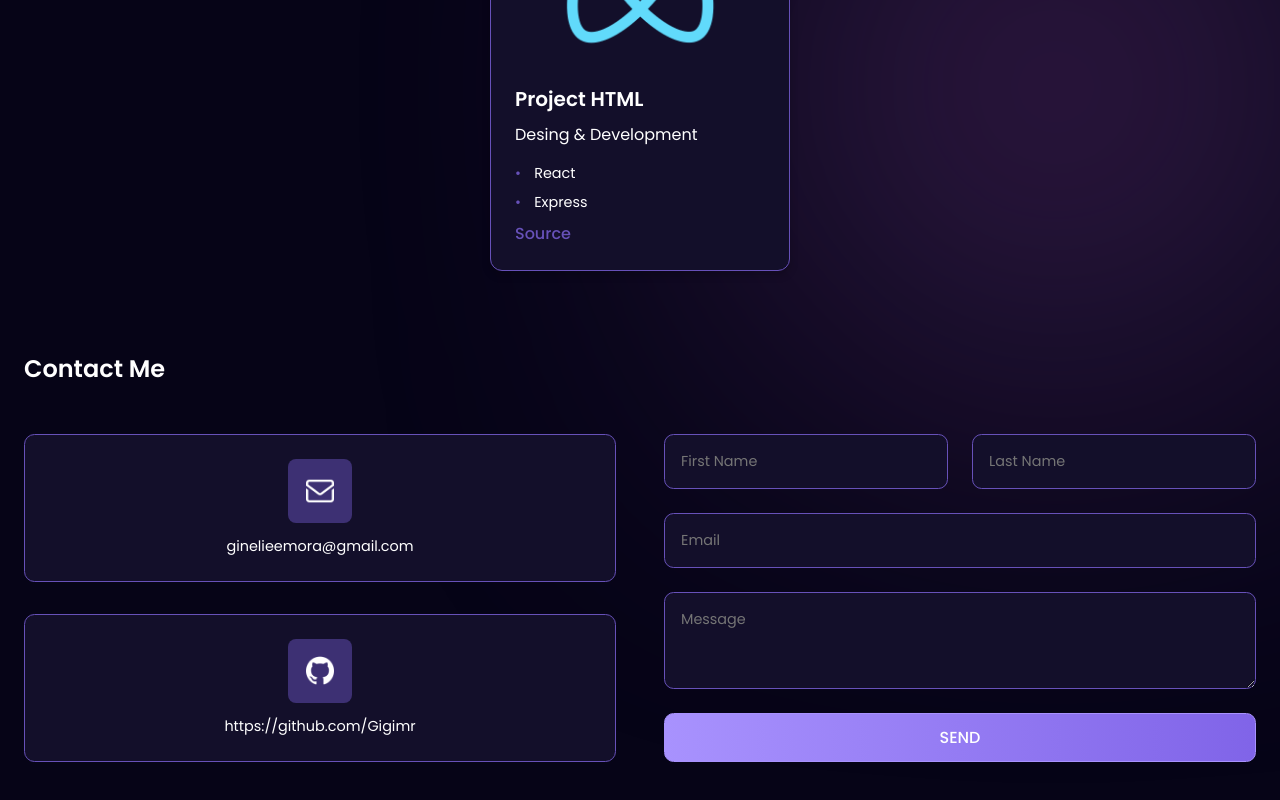
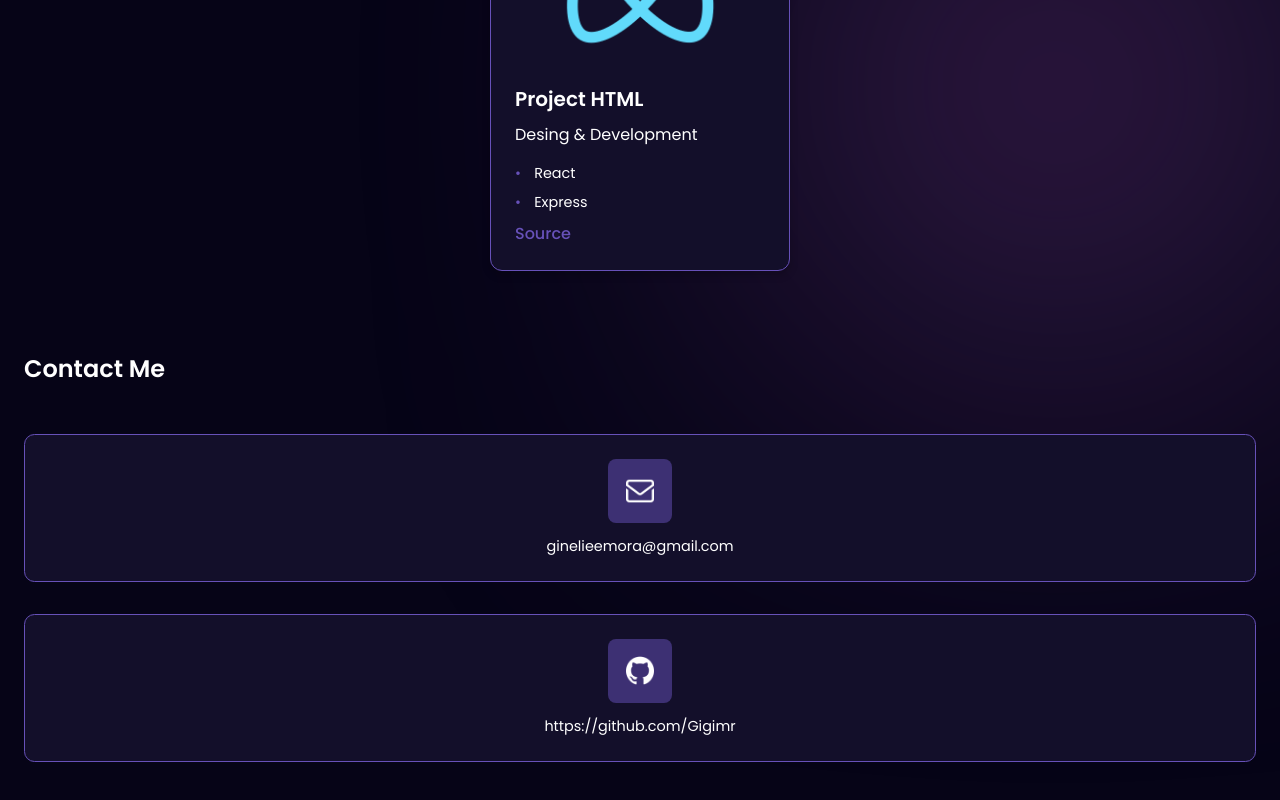
Before and after one commit to Gigimr/Portfolio, a React (Create React App) app: page / in a window 1280 px wide. Shown: the part 2771-3571 px from the top of the page. Built offline with nearby package versions, Linux system fonts and the light colour scheme.

Commit message:
Update ContactForm component

```diff
--- a/src/components/ContactMe/ContactForm/ContactForm.jsx
+++ b/src/components/ContactMe/ContactForm/ContactForm.jsx
@@ -3,7 +3,9 @@ import './ContactForm.css'
 
 const ContactForm = () => {
     return (
-        <div className="contact-form-content">
+        <div >
+            {/* //TODO make this work */}
+            {/* <div className="contact-form-content">
             <form>
                 <div className="name-container">
                     <input type="text" name="firstname" placeholder="First Name" />
@@ -13,7 +15,7 @@ const ContactForm = () => {
                 <textarea type="text" name="message" placeholder="Message" rows={3} />
 
                 <button>SEND</button>
-            </form>
+            </form> */}
         </div>
     )
 };
--- a/src/components/ContactMe/ContactMe.css
+++ b/src/components/ContactMe/ContactMe.css
@@ -11,6 +11,8 @@
 
 .contact-content {
     display: flex;
+    width: 100%;
+    flex-direction: column;
     gap: 3rem;
 }
 
```
